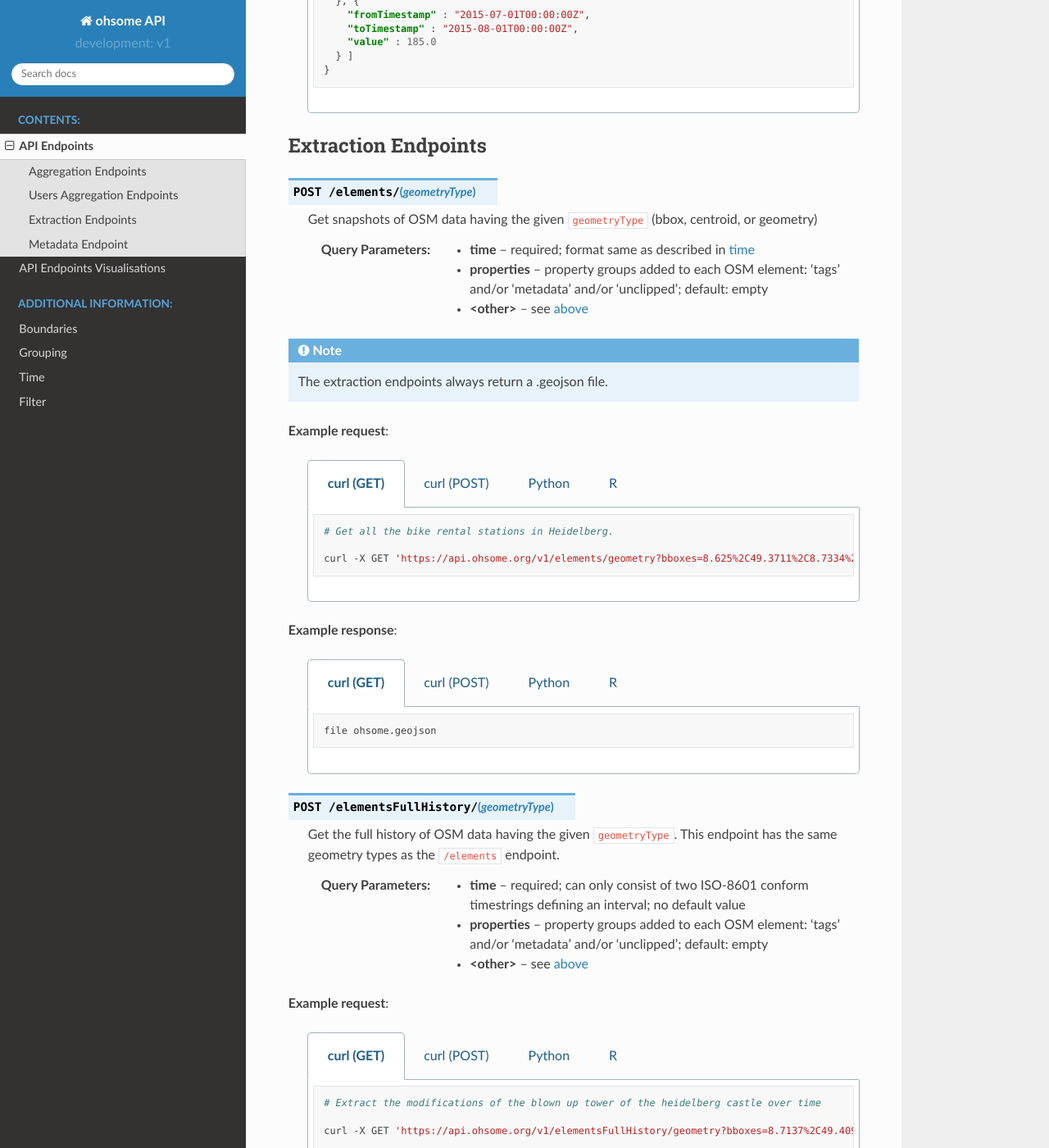
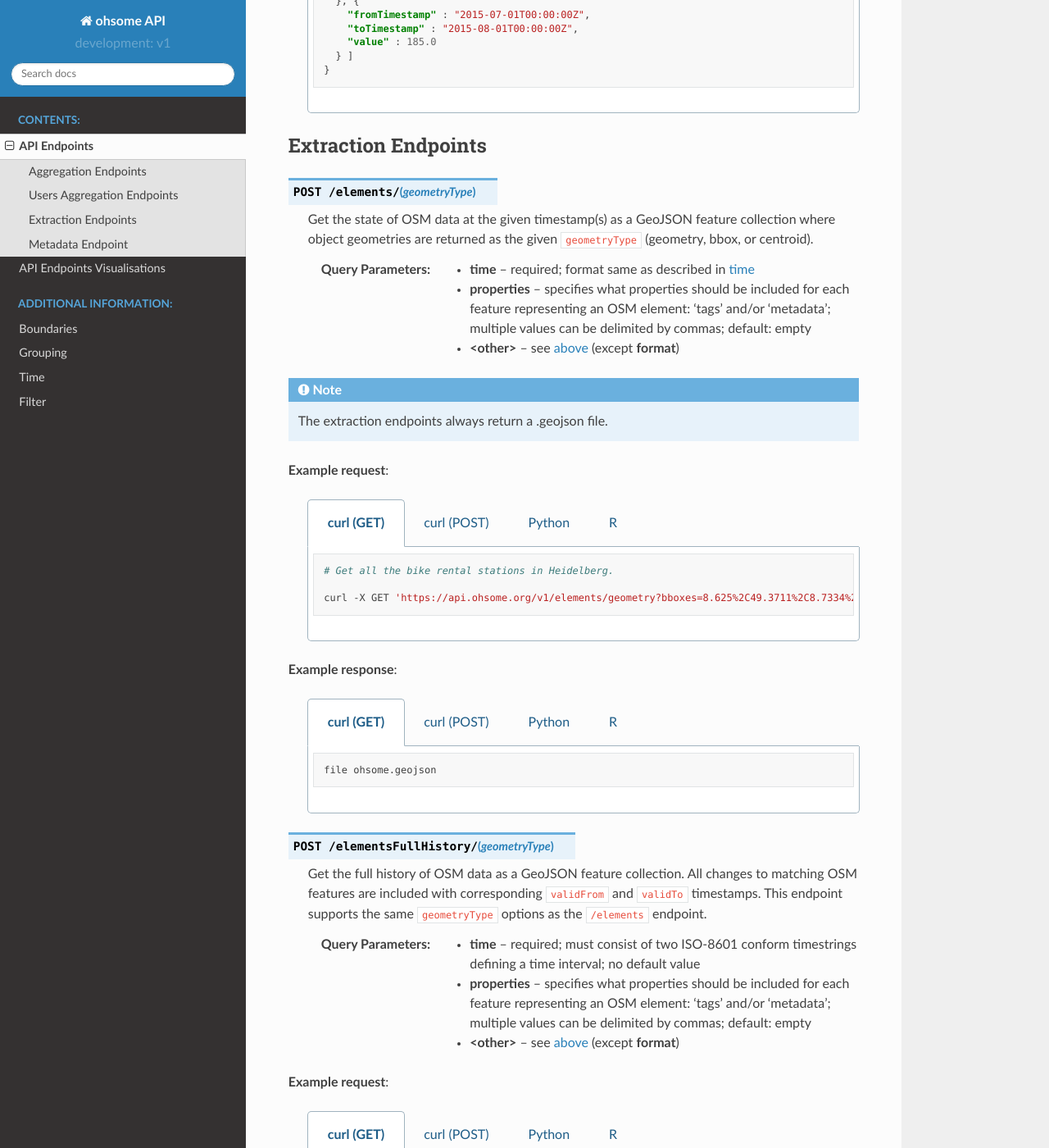
Before and after one commit to GIScience/ohsome-api, a Sphinx documentation site: the page built from docs/endpoints.rst, in a window 1280 px wide and 1400 px high, scrolled down 7745 px. Shown: the whole window at 82% size. Built offline with Sphinx 7.4.7 and the Read the Docs theme 2.0.0, drawn with Linux system fonts in a browser that asks for light colours.

Commit message:
improve description of data extraction resources

```diff
--- a/docs/endpoints.rst
+++ b/docs/endpoints.rst
@@ -1061,11 +1061,11 @@
 
 .. http:post :: /elements/(geometryType)
 
-   Get snapshots of OSM data having the given ``geometryType`` (bbox, centroid, or geometry)
+   Get the state of OSM data at the given timestamp(s) as a GeoJSON feature collection where object geometries are returned as the given ``geometryType`` (geometry, bbox, or centroid).
 
    :query time: required; format same as described in time_
-   :query properties: property groups added to each OSM element: ‘tags’ and/or 'metadata’ and/or 'unclipped'; default: empty
-   :query <other>: see above_
+   :query properties: specifies what properties should be included for each feature representing an OSM element: ‘tags’ and/or 'metadata’; multiple values can be delimited by commas; default: empty
+   :query <other>: see above_ (except **format**)
 
 .. note:: The extraction endpoints always return a .geojson file.
 
@@ -1128,12 +1128,12 @@
 
 .. http:post :: /elementsFullHistory/(geometryType)
 
-   Get the full history of OSM data having the given ``geometryType``. This endpoint has the same
-   geometry types as the ``/elements`` endpoint.
+   Get the full history of OSM data as a GeoJSON feature collection. All changes to matching OSM features are included with corresponding ``validFrom`` and ``validTo`` timestamps.
+   This endpoint supports the same ``geometryType`` options as the ``/elements`` endpoint.
 
-   :query time: required; can only consist of two ISO-8601 conform timestrings defining an interval; no default value
-   :query properties: property groups added to each OSM element: ‘tags’ and/or 'metadata’ and/or 'unclipped'; default: empty
-   :query <other>: see above_
+   :query time: required; must consist of two ISO-8601 conform timestrings defining a time interval; no default value
+   :query properties: specifies what properties should be included for each feature representing an OSM element: ‘tags’ and/or 'metadata’; multiple values can be delimited by commas; default: empty
+   :query <other>: see above_ (except **format**)
 
 .. _above: endpoints.html#post--elements-(aggregation)
 .. _time: time.html#time
```
